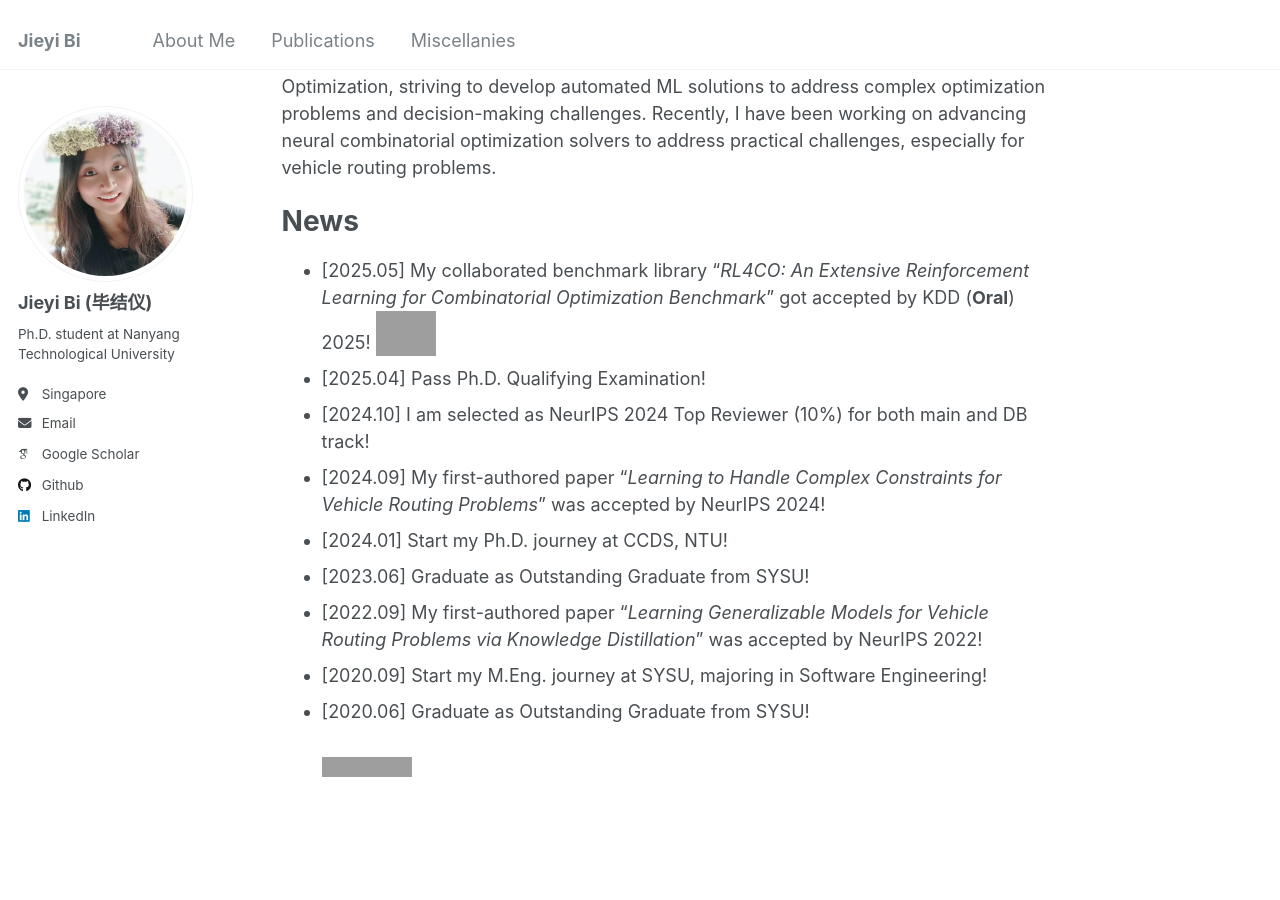
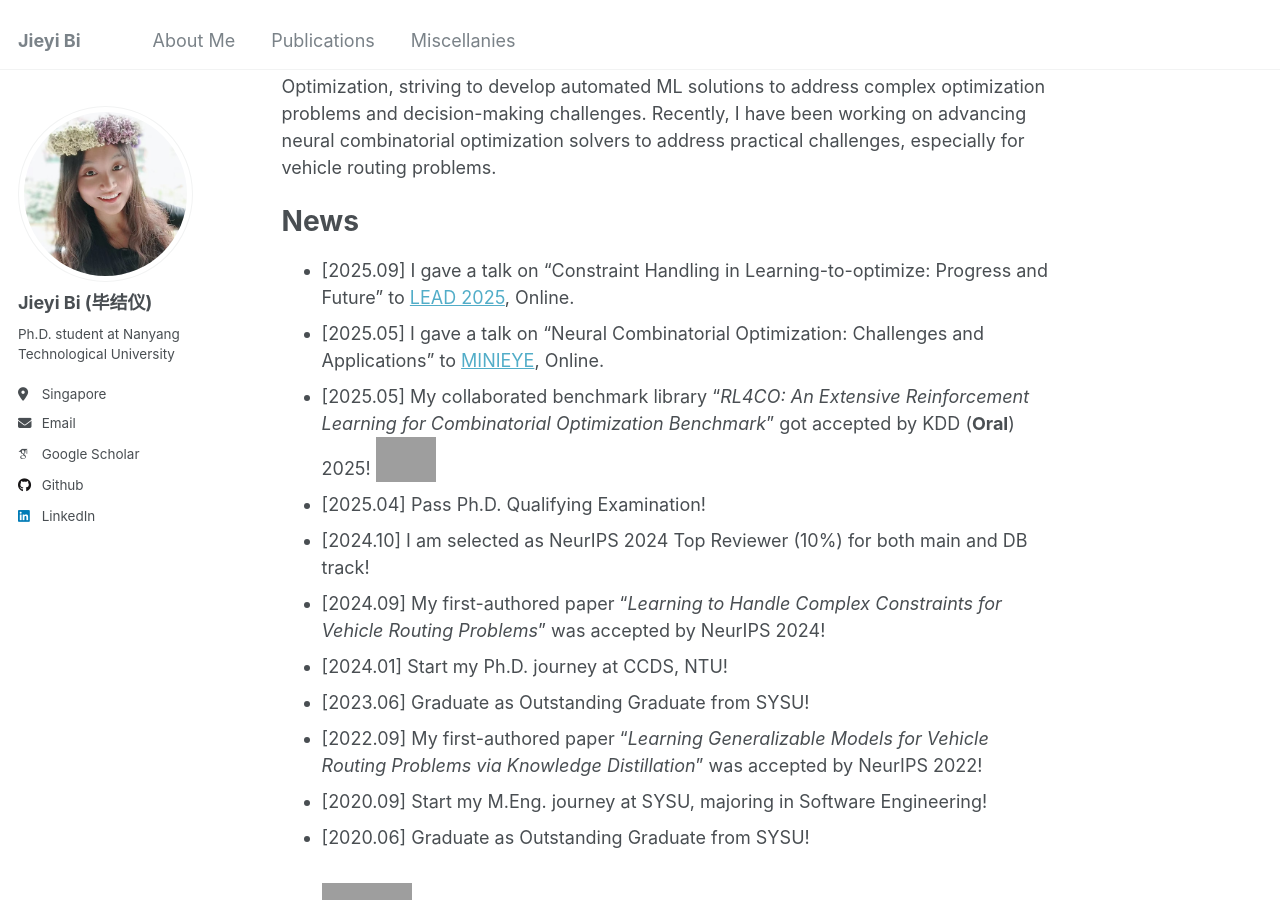
Before and after one commit to jieyibi/jieyibi.github.io, a Jekyll site: the page built from _pages/about.md, in a window 1280 px wide and 900 px high, scrolled down 308 px. Built offline with Jekyll 4.4.1, drawn with Linux system fonts in a browser that asks for light colours; some web fonts are replaced; grey boxes are pictures that could not be loaded.

Commit message:
Update about.md

```diff
--- a/_pages/about.md
+++ b/_pages/about.md
@@ -17,6 +17,8 @@ My research interests focus on the intersection of Machine Learning (ML) and Opt
 
 News
 ======
+* [2025.09] I gave a talk on "Constraint Handling in Learning-to-optimize: Progress and Future" to [LEAD 2025](https://sites.google.com/view/leadworkshop2025), Online.
+* [2025.05] I gave a talk on "Neural Combinatorial Optimization: Challenges and Applications" to [MINIEYE](https://www.minieye.cc/), Online.
 * [2025.05] My collaborated benchmark library "_RL4CO: An Extensive Reinforcement Learning for Combinatorial Optimization Benchmark_" got accepted by KDD (**Oral**) 2025!    <a href="https://arxiv.org/abs/2306.17100" target="_blank"> <img src="https://raw.githubusercontent.com/ai4co/assets/main/svg/rl4co_animated_full.svg" alt="RL4CO" style="width: 60px; height: auto; vertical-align: bottom;"></a>
 - [2025.04] Pass Ph.D. Qualifying Examination!
 - [2024.10] I am selected as NeurIPS 2024 Top Reviewer (10%) for both main and DB track!
```
